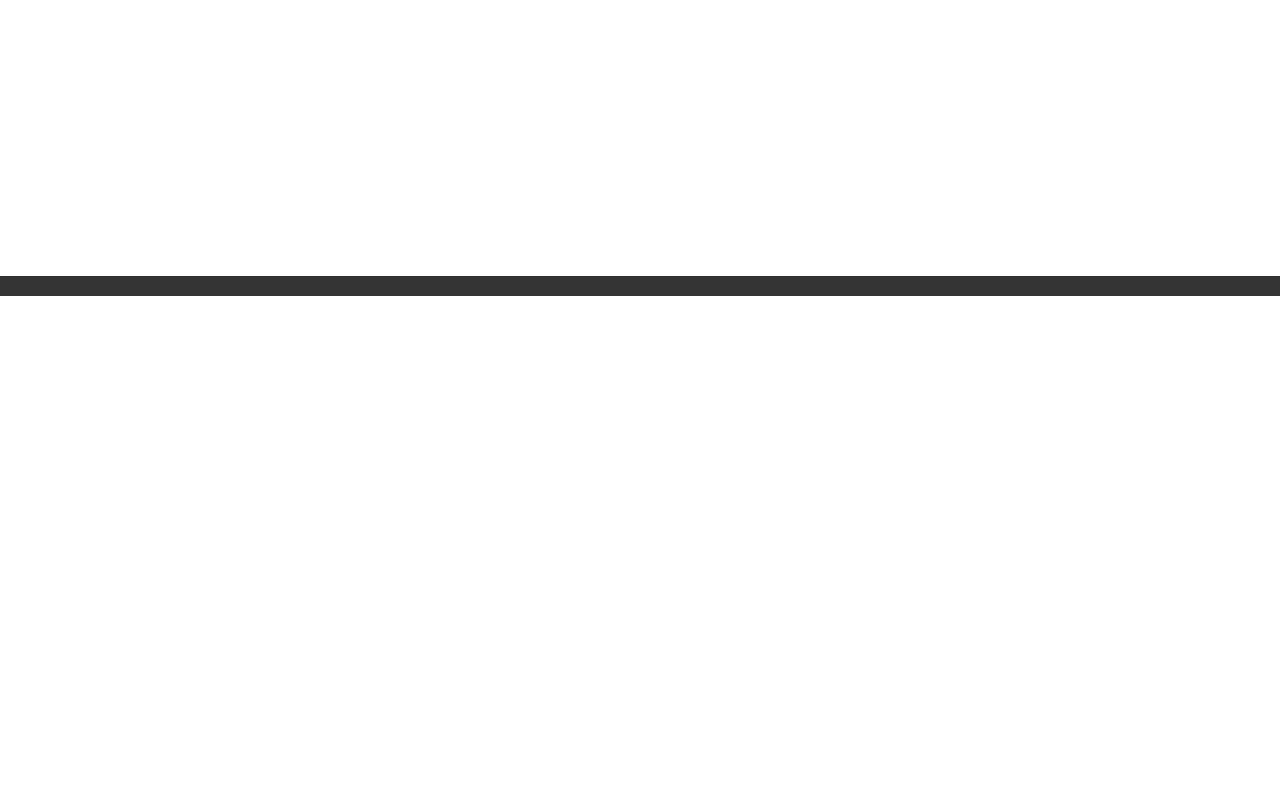
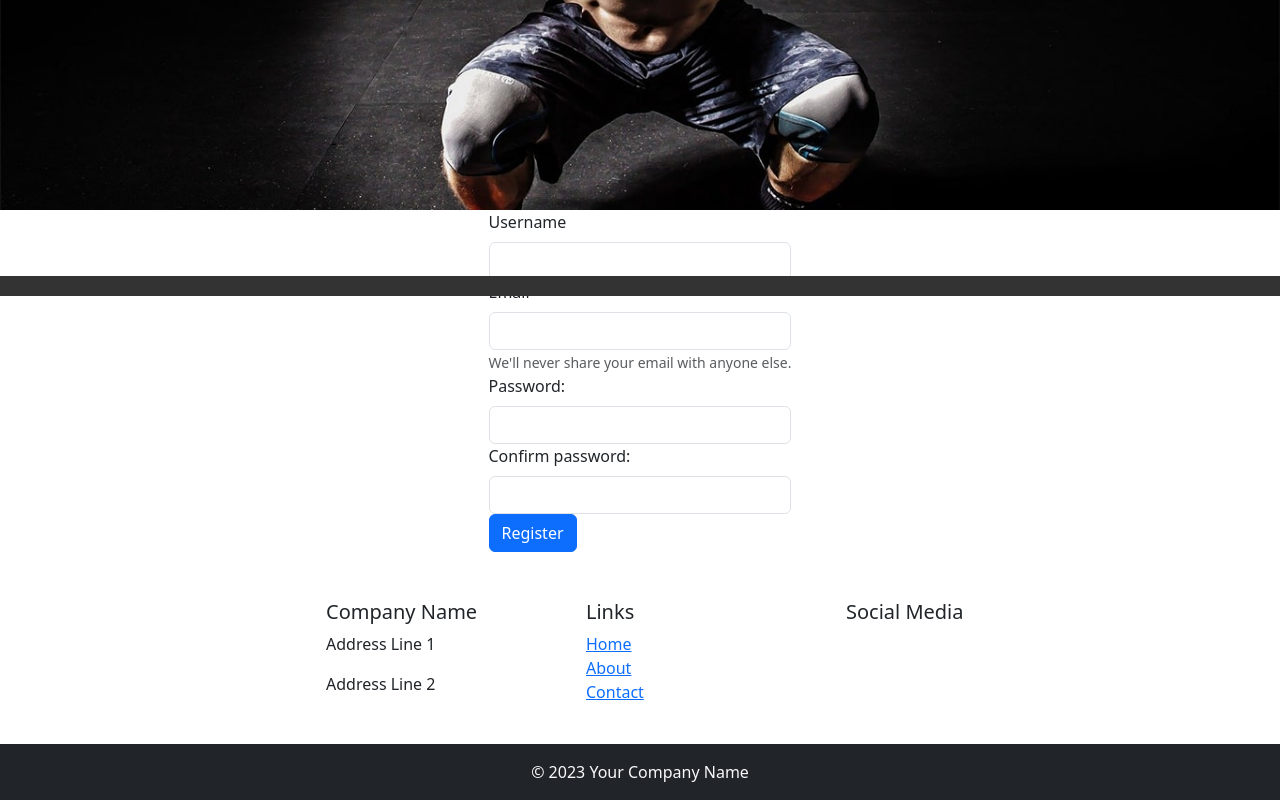
Before and after one commit to MingJae92/Cross_Flex_App_2, a React (Create React App) app: page /register in a window 1280 px wide. Shown: the part 504-1304 px from the top of the page. Before the commit the page ends 800 px from the top, so only its background shows below. Built offline with nearby package versions, Linux system fonts and the light colour scheme.

Commit message:
Register page added

```diff
--- a/src/App.js
+++ b/src/App.js
@@ -5,6 +5,7 @@ import Navbar from './components/Navbar';
 import Footer from './components/Footer';
 import About from './components/About';
 import Login from './components/Login';
+import Register from './components/Register'
 
 function App() {
   return (
@@ -14,6 +15,7 @@ function App() {
         <Route path='/' element={<Homepage />} />
         <Route path='/about' element={<About />} />
         <Route path='/login' element={<Login />} />
+        <Route path='/register' element={<Register />} />
       </Routes>
       <Footer/>
     </div>
--- a/src/Components/Register.js
+++ b/src/Components/Register.js
@@ -0,0 +1,164 @@
+import React, { useRef } from 'react'; // Import useRef
+import { useForm } from 'react-hook-form';
+import { Form, Button } from 'react-bootstrap';
+import RegisterForm from '../img/bg.jpg';
+import axios from 'axios';
+
+
+function Register() {
+  // Styles for the container, image, and header
+  const containerStyle = {
+    display: 'flex',
+    flexDirection: 'column',
+    alignItems: 'center',
+  };
+
+  const imageStyle = {
+    width: '100%',
+    height: 'auto',
+  };
+
+  const headerStyle = {
+    padding: '20px',
+  };
+
+  // New validation function for confirming passwords
+  const validatePassword = (value) => {
+    const minLength = 8; // Minimum length for the password
+    const hasUpperCase = /[A-Z]/.test(value); // Check if the password has at least one uppercase letter
+    const hasLowerCase = /[a-z]/.test(value); // Check if the password has at least one lowercase letter
+    const hasNumber = /\d/.test(value); // Check if the password has at least one digit
+    const hasSymbol = /[!@#$%^&*()_+,.?":{}|<>]/.test(value); // Check if the password has at least one special symbol
+
+    if (!value) {
+      return 'Password is required';
+    } else if (value.length < minLength) {
+      return `Password should have at least ${minLength} characters`;
+    } else if (!hasUpperCase || !hasLowerCase || !hasNumber || !hasSymbol) {
+      return 'Password should include at least one uppercase letter, one lowercase letter, one digit, and one special symbol';
+    }
+
+    return true; // Validation passed
+  };
+
+  // New validation function for confirming passwords
+  const validatePasswordConfirm = (value, { password }) => {
+    if (!value) {
+      return 'Password confirmation is required';
+    } else if (value !== password) {
+      return 'Passwords do not match';
+    }
+
+    return true; // Validation passed
+  };
+
+  // State variables to store form input values
+  const { register, handleSubmit, formState: { errors }, watch: watchFields } = useForm({
+    defaultValues: {
+      username: '',
+      email: '',
+      password: '',
+      confirmPassword: '',
+    },
+  });
+
+
+  const handleRegister = async (data) => {
+
+    try {
+     await axios.post("http://localhost:9000/register", data)
+      console.log(JSON.stringify(data));
+      alert('You are now registered!');
+
+      // Assuming watchFields returns the password value
+      const password = watchFields("password");
+      console.log(password);
+
+      // Perform any additional registration logic or API calls here
+
+    } catch (error) {
+      console.error('Registration failed:', error);
+      // You can handle the error here, for example, show an error message to the user
+      alert('Registration failed. Please try again.');
+    }
+  };
+
+
+  return (
+    <div style={containerStyle}>
+      {/* Display the registration form header */}
+      <h1 style={headerStyle}>Register</h1>
+      {/* Display the background image */}
+      <img src={RegisterForm} alt="Landing Page" style={imageStyle} />
+      {/* Define the registration form using React Bootstrap components */}
+      <Form onSubmit={handleSubmit(handleRegister)}>
+        {/* Input field for username */}
+        <Form.Group controlId="formBasicUsername">
+          <Form.Label>Username</Form.Label>
+          <Form.Control
+            type="text"
+            {...register('username', {
+              required: 'Username is required',
+              minLength: { value: 5, message: 'The username should have at least 5 characters' },
+              pattern: { value: /^[a-zA-Z0-9_]+$/, message: 'Username must contain only letters, numbers, and _' },
+            })}
+          />
+          <div style={{ color: 'red' }}>{errors.username?.message}</div>
+        </Form.Group>
+
+        {/* Input field for email */}
+        <Form.Group controlId="formBasicEmail">
+          <Form.Label>Email</Form.Label>
+          <Form.Control
+            type="email"
+            {...register('email', {
+              required: 'Email required',
+              maxLength: { value: 50, message: 'The email should have at most 50 characters' },
+              pattern: {
+                value: /^\w+([.-]?\w+)*@\w+([.-]?\w+)*(\.\w{2,3})+$/,
+                message: 'Email address must be a valid address',
+              },
+            })}
+          />
+          <div style={{ color: 'red' }}>{errors.email?.message}</div>
+          {/* Display a helper text for the email field */}
+          <Form.Text className="text-muted">We'll never share your email with anyone else.</Form.Text>
+        </Form.Group>
+
+        {/* Input field for password */}
+        <Form.Group controlId="formBasicPassword">
+          <Form.Label>Password:</Form.Label>
+          <Form.Control
+            type="password"
+            {...register('password', {
+              validate: validatePassword,
+            })}
+          />
+          <div style={{ color: 'red' }}>{errors.password?.message}</div>
+        </Form.Group>
+
+        {/* Input field to confirm password */}
+        <Form.Group controlId="formBasicPasswordConfirm">
+          <Form.Label>Confirm password:</Form.Label>
+          <Form.Control
+            type="password"
+            {...register('confirmPassword', {
+              required: 'Password confirmation is required',
+              validate: {
+                matchesPassword: validatePasswordConfirm,
+              },
+            })}
+          />
+          <div style={{ color: 'red' }}>{errors.confirmPassword?.message}</div>
+        </Form.Group>
+
+        {/* Submit button to register */}
+        <Button variant="primary" type="submit">
+          Register
+        </Button>
+      </Form>
+    </div>
+  );
+}
+
+export default Register;
```
